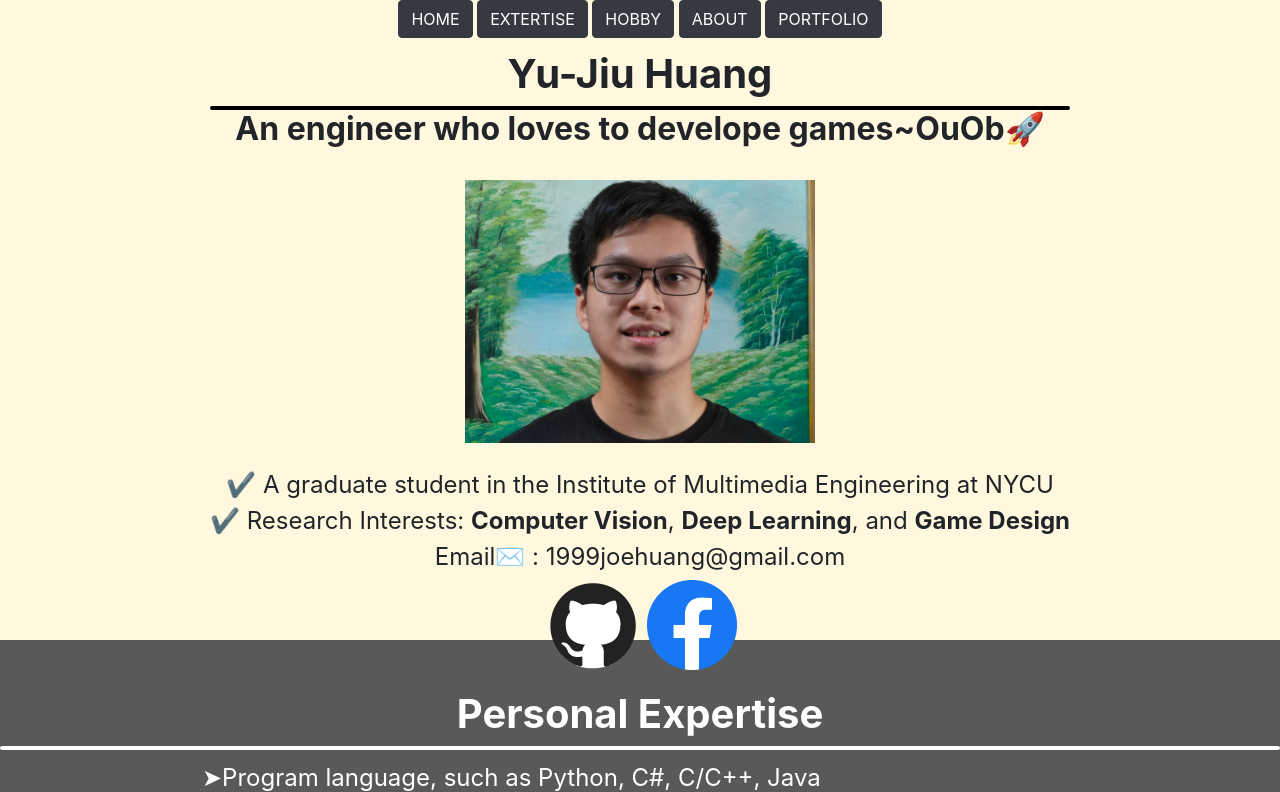
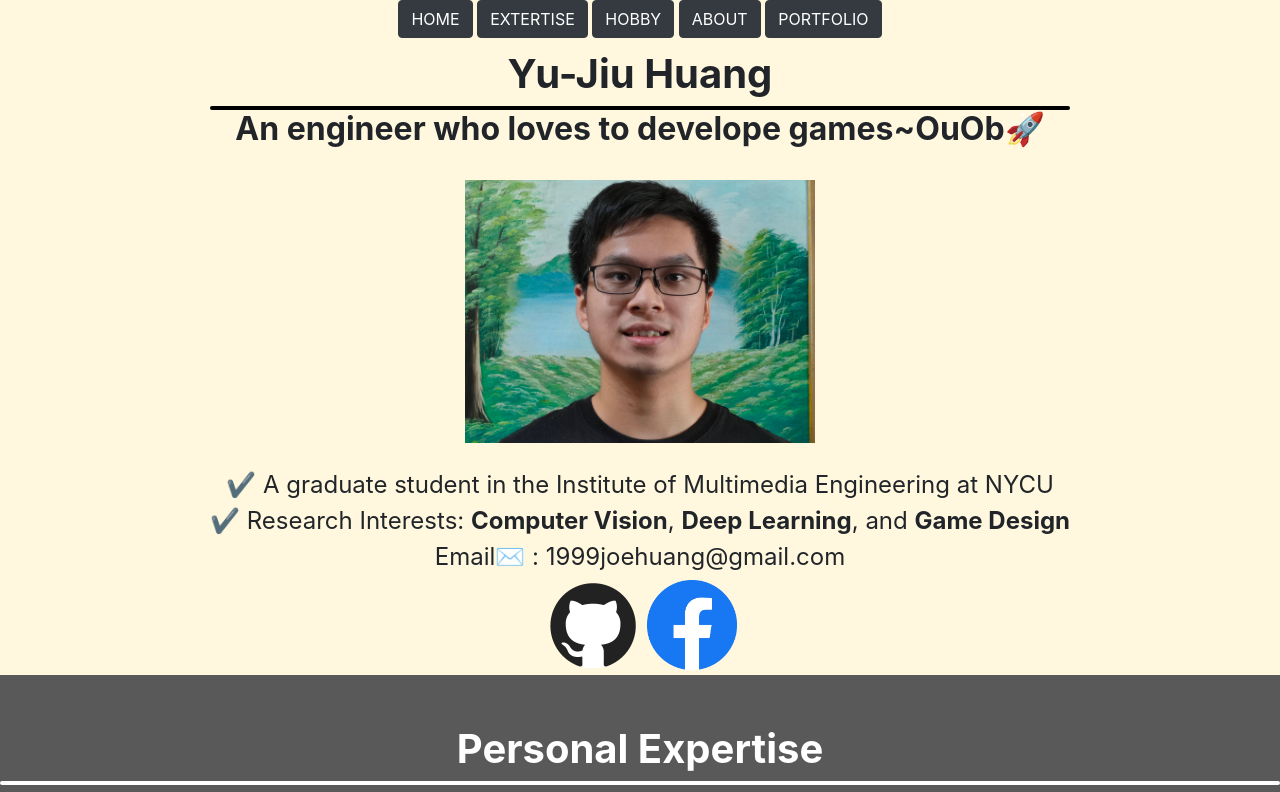
Before and after one commit to JoeHuang99/labweb, a plain HTML site: page index.html in a window 1280 px wide. Shown: the top 792 px of the page. Drawn offline with nearby package versions, Linux system fonts and the light colour scheme.

Commit message:
Add files via upload

```diff
--- a/sty.css
+++ b/sty.css
@@ -183,8 +183,7 @@ html{
 }
 
 @media (min-height: 100px) and (max-height: 1000px) {
-    html {height: 100%;}
-    body {height: 100%;};
+
     #首頁 {
         background: rgb(255, 248, 222);
         justify-content: center;
```
